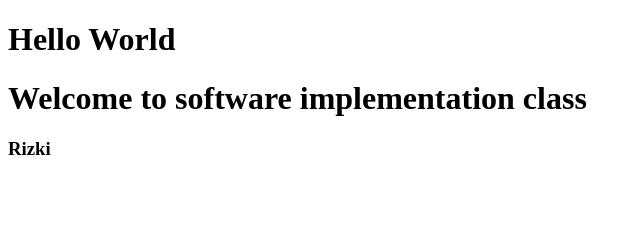
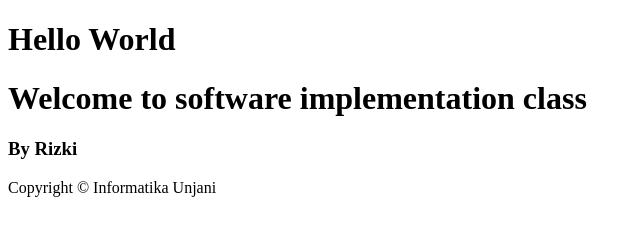
Before and after one commit to RizkiYanuar-Tech/IPL-Muhammad-Rizki-Yanuar, a plain HTML site: page index.html in a window 1280 px wide. Shown: the whole page, without its empty margins (0-641 px from the left). Drawn offline with Linux system fonts and the light colour scheme.

Commit message:
Tambah Footer

```diff
--- a/index.html
+++ b/index.html
@@ -5,5 +5,8 @@
     </head>
         <h1>Hello World</h1>
         <h1>Welcome to software implementation class</h1>
-        <h3>Rizki</h3>
+        <h3>By Rizki</h3>
+        <footer>
+            Copyright &copy; Informatika Unjani
+        </footer>
 </html>
```
